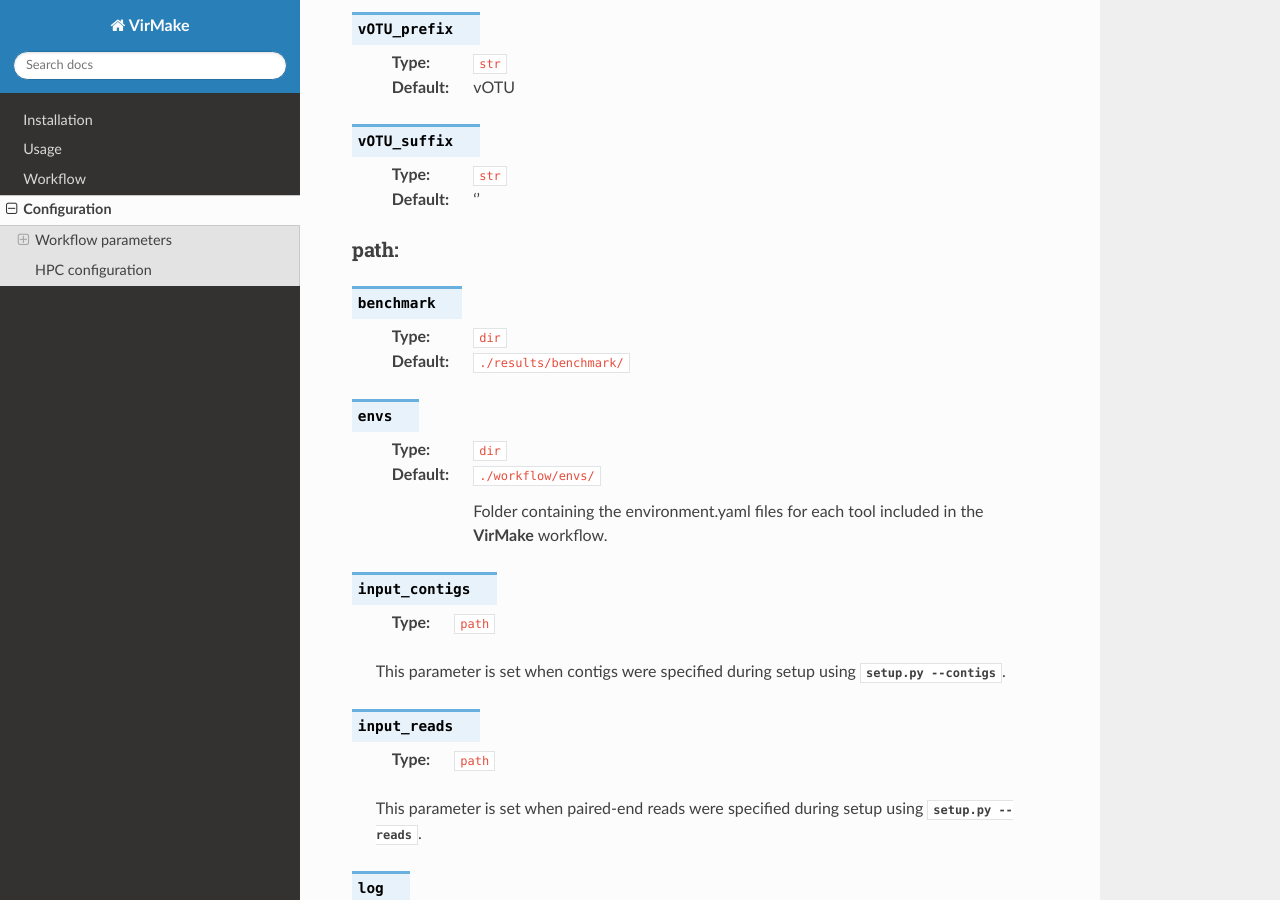
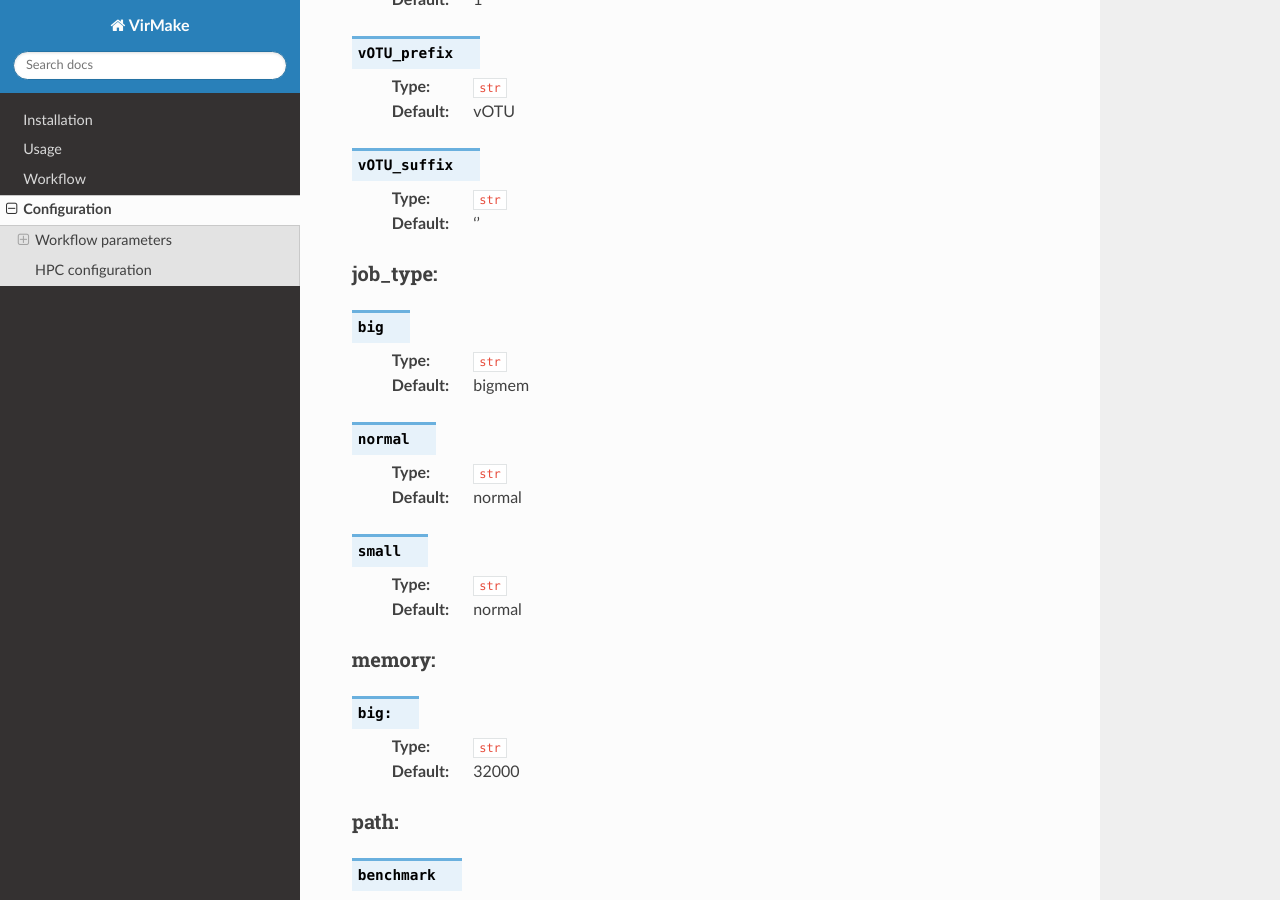
Before and after one commit to sverre-branders/rtd-virmake-test, a Sphinx documentation site: the page built from docs/source/config.rst, in a window 1280 px wide and 900 px high, scrolled down 1784 px. Built offline with Sphinx 7.4.7 and the Read the Docs theme 3.1.0, drawn with Linux system fonts in a browser that asks for light colours.

```diff
--- a/docs/source/config.rst
+++ b/docs/source/config.rst
@@ -90,6 +97,39 @@ dereplication:
     :Type: ``str``
     :Default: ''
 
+job_type:
+^^^^^^^^^
+
+.. option:: big
+
+    :Type: ``str``
+    :Default: bigmem
+
+.. option:: normal
+
+    :Type: ``str``
+    :Default: normal
+
+.. option:: small
+
+    :Type: ``str``
+    :Default: normal
+
+memory:
+^^^^^^^
+..  big: 32000$
+    metaquast: 63000$
+    metaspades: 63000$
+    normal: 16000$
+    small: 8000$
+    tiny: 1000$
+    vcontact2: 63000$
+
+.. option:: big:
+
+    :Type: ``str``
+    :Default: 32000
+
 path:
 ^^^^^
 
@@ -101,8 +141,8 @@ path:
 
 .. option:: envs
 
-   :Type: ``dir``
-   :Default: ``./workflow/envs/``
+    :Type: ``dir``
+    :Default: ``./workflow/envs/``
 
     Folder containing the environment.yaml files for each tool included in the
     **VirMake** workflow.
```
Also changed, not shown: other parts of docs/source/config.rst (+7 -0 lines), docs/source/workflow.rst (+26 -7 lines).
